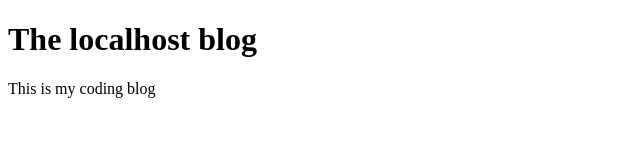
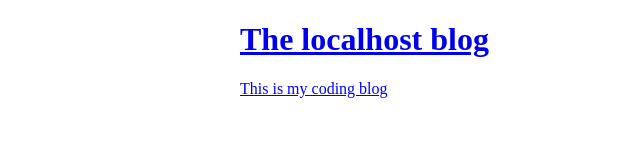
Before and after one commit to diogolessa/the-localhost-blog, a Gatsby site: page / in a window 1280 px wide. Shown: the whole page, without its empty margins (0-640 px from the left). Built offline with nearby package versions, Linux system fonts and the light colour scheme; Gatsby itself is replaced by a stand-in of ours.

Commit message:
add basic layout

```diff
--- a/package.json
+++ b/package.json
@@ -12,10 +12,13 @@
   "dependencies": {
     "@mdx-js/mdx": "^1.6.18",
     "@mdx-js/react": "^1.6.18",
+    "babel-plugin-styled-components": "^1.11.1",
     "gatsby": "^2.24.73",
     "gatsby-plugin-mdx": "^1.2.46",
+    "gatsby-plugin-styled-components": "^3.3.14",
     "gatsby-source-filesystem": "^2.3.34",
     "react": "^16.13.1",
-    "react-dom": "^16.13.1"
+    "react-dom": "^16.13.1",
+    "styled-components": "^5.2.0"
   }
 }
--- /dev/null
+++ b/src/components/Header.js
@@ -0,0 +1,9 @@
+import { Link } from "gatsby";
+import React from "react";
+
+export const Header = ({ siteTitle, siteDescription }) => (
+  <Link to="/">
+    <h1>{siteTitle}</h1>
+    <p>{siteDescription}</p>
+  </Link>
+);
--- /dev/null
+++ b/src/components/Layout.js
@@ -0,0 +1,18 @@
+import React from "react";
+import { useSiteMetadata } from "../hooks/useSiteMetadata";
+import { Header } from "./Header";
+import styled from 'styled-components'
+
+const AppStyled = styled.main`
+  width: 800px;
+  margin: 0 auto;
+`
+export const Layout = ({ children }) => {
+  const { title, description } = useSiteMetadata();
+  return (
+    <AppStyled>
+      <Header siteTitle={title} siteDescription={description} />
+      {children}
+    </AppStyled>
+  );
+};
--- a/src/pages/index.js
+++ b/src/pages/index.js
@@ -1,12 +1,10 @@
 import React from "react";
-import { useSiteMetadata } from "../hooks/useSiteMetadata";
+import { Layout } from "../components/Layout";
 
 export default () => {
-  const { title, description } = useSiteMetadata();
   return (
     <>
-      <h1>{title}</h1>
-      <p>{description}</p>
+      <Layout />
     </>
   );
 };
```
Also changed, not shown: 1 other file.
